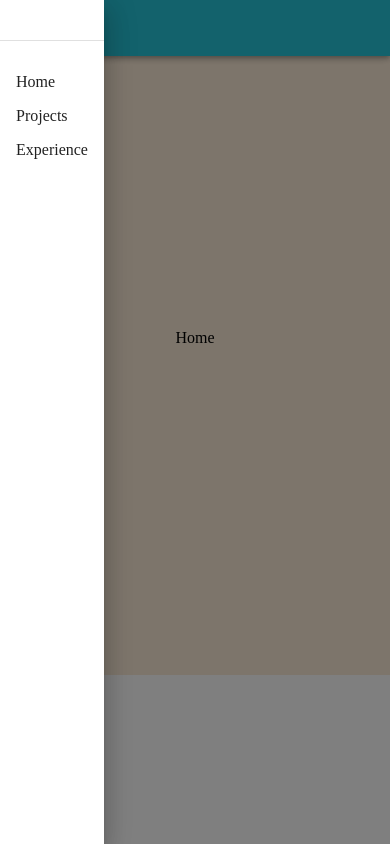
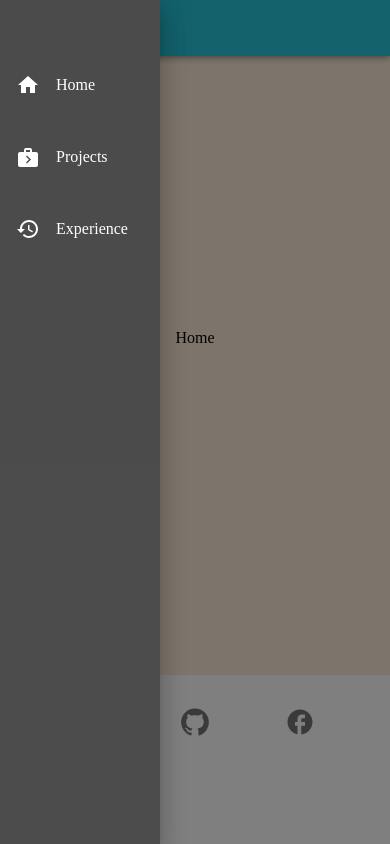
Before and after one commit to yuxianxu/new-portfolio-yx-react, a React (Create React App) app: page / in a window 390 px wide. Both pictures are taken after a click on the button 24 px from the left and 28 px from the top of the page. Built offline with nearby package versions, Linux system fonts and the light colour scheme.

Commit message:
Add menu icons for mobile

```diff
--- a/src/App.js
+++ b/src/App.js
@@ -6,7 +6,7 @@ import Header from './components/Header.js';
 import Footer from './components/Footer.js';
 import './styles/app.css';
 import { createTheme, ThemeProvider } from '@mui/material/styles';
-import { purple } from '@mui/material/colors';
+
 
 const theme = createTheme({
   palette: {
--- a/src/components/Footer.js
+++ b/src/components/Footer.js
@@ -1,9 +1,25 @@
-import React from 'react'
+import { FacebookRounded, GitHub, LinkedIn } from '@mui/icons-material';
+import { Box, Link } from '@mui/material';
+import React from 'react';
 
 function Footer() {
   return (
-    <div>Footer</div>
-  )
+    <Box>
+      <Box
+        sx={{ display: 'flex', justifyContent: 'space-evenly', paddingTop: 4 }}
+      >
+        <Link href="https://linkedin.com/in/yuxianxu">
+          <LinkedIn color="action" sx={{ fontSize: 30 }} />
+        </Link>
+        <Link href="https://github.com/yuxianxu">
+          <GitHub color="action" sx={{ fontSize: 30 }} />
+        </Link>
+        <Link href="https://facebook.com">
+          <FacebookRounded color="action" sx={{ fontSize: 30 }} />
+        </Link>
+      </Box>
+    </Box>
+  );
 }
 
-export default Footer
+export default Footer;
--- a/src/components/Header.js
+++ b/src/components/Header.js
@@ -9,11 +9,11 @@ import {
   Toolbar,
 } from '@mui/material';
 import React, { useState } from 'react';
-import { Link } from 'react-router-dom';
 import MenuIcon from '@mui/icons-material/Menu';
+import HomeIcon from '@mui/icons-material/Home';
+import { History, NextWeek } from '@mui/icons-material';
 
-function Header(props) {
-  const { window } = props;
+function Header() {
   const [mobileOpen, setMobileOpen] = useState(false);
 
   const handleDrawerToggle = () => {
@@ -73,14 +73,26 @@ function Header(props) {
               gap: 2,
               paddingTop: 5,
               paddingBottom: 5,
+              color: 'white',
               height: '100%',
+              backgroundColor: 'black',
+              opacity: 0.7,
             }}
           >
             <Divider />
-            <List>
-              <ListItemButton to="/">Home</ListItemButton>
-              <ListItemButton to="/projects">Projects</ListItemButton>
-              <ListItemButton to="/experience">Experience</ListItemButton>
+            <List sx={{ paddingRight: 2, display: 'flex', flexDirection: 'column', gap: 4}}>
+              <ListItemButton to="/">
+                <HomeIcon sx={{ paddingRight: 2 }} />
+                Home
+              </ListItemButton>
+              <ListItemButton to="/projects">
+                <NextWeek sx={{ paddingRight: 2 }} />
+                Projects
+              </ListItemButton>
+              <ListItemButton to="/experience">
+                <History sx={{ paddingRight: 2 }} />
+                Experience
+              </ListItemButton>
             </List>
           </Box>
         </Drawer>
```
